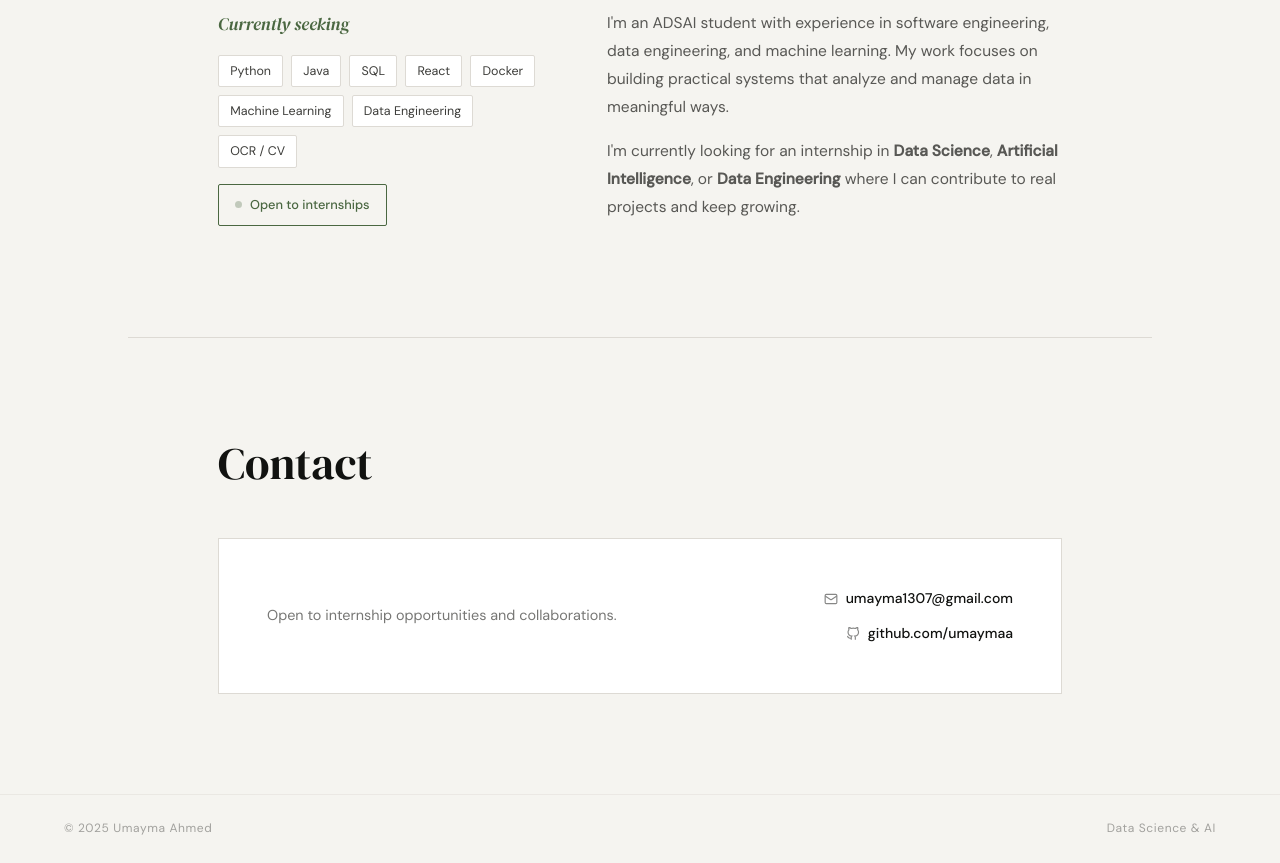
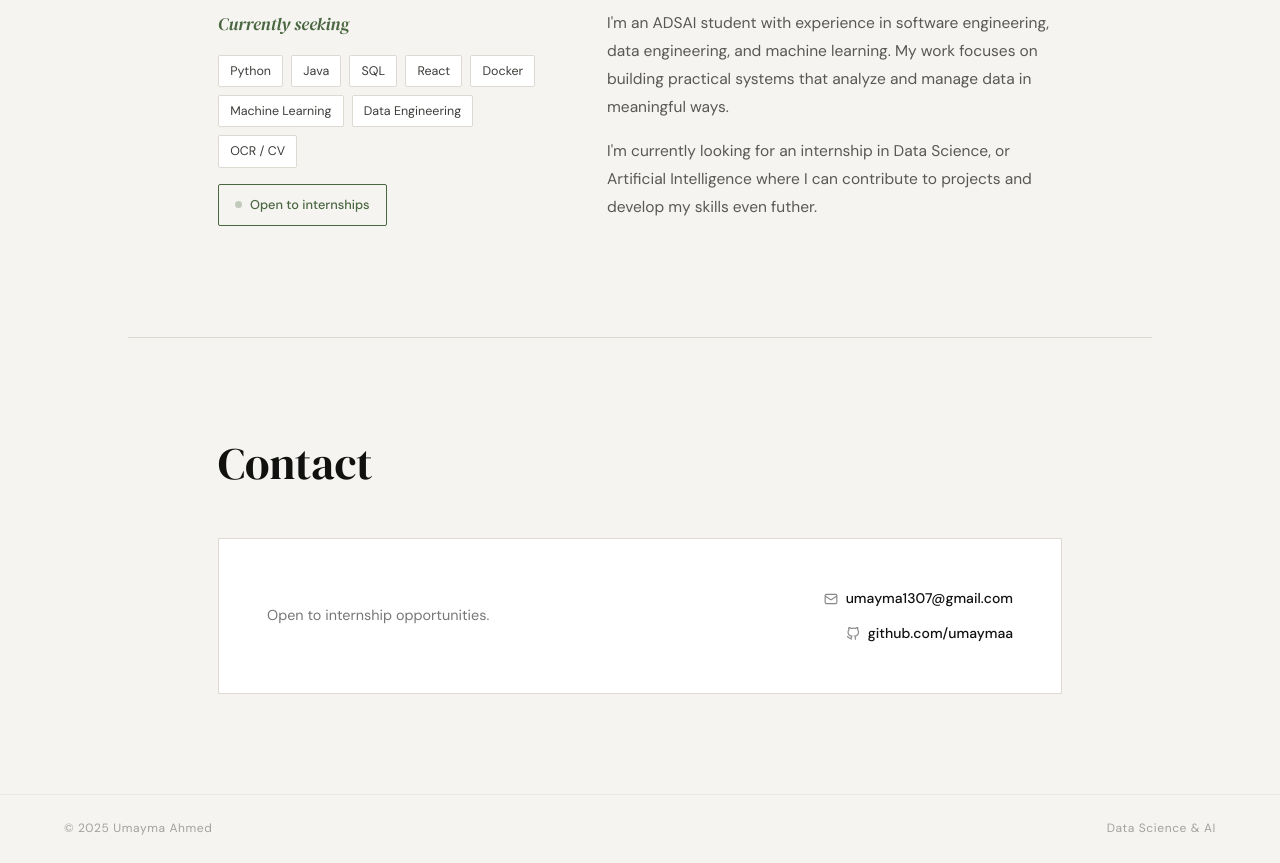
Before and after one commit to umaymaa/umaymaa.github.io, a plain HTML site: page index.html in a window 1280 px wide. Shown: the part 1960-2823 px from the top of the page. Drawn offline with Linux system fonts and the light colour scheme.

Commit message:
Refactor index.html structure and content

```diff
--- a/index.html
+++ b/index.html
@@ -529,9 +529,8 @@
         practical systems that analyze and manage data in meaningful ways.
       </p>
       <p>
-        I'm currently looking for an internship in <strong>Data Science</strong>,
-        <strong>Artificial Intelligence</strong>, or <strong>Data Engineering</strong>
-        where I can contribute to real projects and keep growing.
+        I'm currently looking for an internship in Data Science, or Artificial Intelligence
+        where I can contribute to projects and develop my skills even futher.
       </p>
     </div>
   </div>
@@ -545,7 +544,7 @@
 
   <div class="contact-box fade-up">
     <div>
-      <p>Open to internship opportunities and collaborations.</p>
+      <p>Open to internship opportunities.</p>
     </div>
     <div class="contact-links">
       <a href="mailto:umayma1307@gmail.com" class="contact-link">
```
